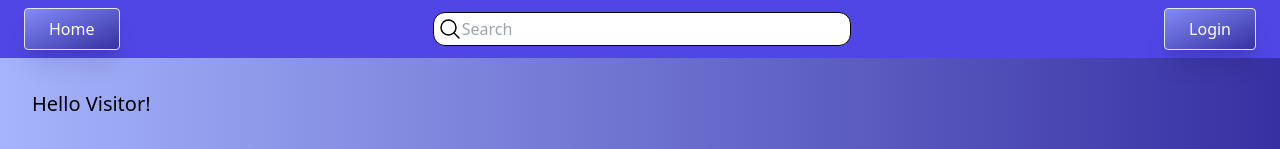
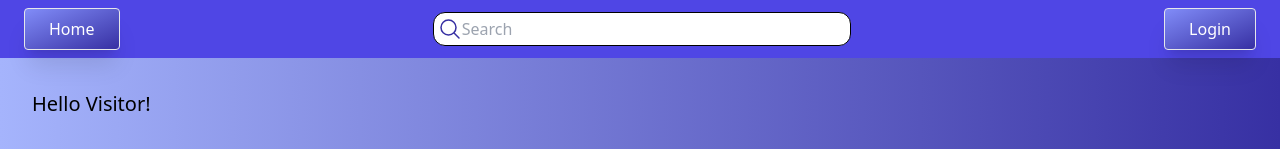
Before and after one commit to ferrbruno/nextar-backoffice-fullstack-challenge, a Next.js app in the folder apps/client/: page / in a window 1280 px wide. Shown: the top 149 px of the page. Built offline with nearby package versions, Linux system fonts and the light colour scheme; no server answers.

Commit message:
refactor(client): adjusted icon props for MagnifyingGlass :recycle:

```diff
--- a/apps/client/src/components/SearchInput/index.tsx
+++ b/apps/client/src/components/SearchInput/index.tsx
@@ -25,7 +25,7 @@ export default function SearchInput({ onSearch }: SearchInputProps) {
 
   return (
     <div className="bg-white border border-black rounded-xl p-1 flex">
-      <MagnifyingGlass />
+      <MagnifyingGlass className="w-6 text-indigo-800" />
       <input
         type="text"
         placeholder="Search"
--- a/apps/client/src/components/icons/MagnifyingGlass/index.tsx
+++ b/apps/client/src/components/icons/MagnifyingGlass/index.tsx
@@ -1,4 +1,6 @@
-export function MagnifyingGlass() {
+import { SVGProps } from "react";
+
+export function MagnifyingGlass(props: SVGProps<SVGSVGElement>) {
   return (
     <svg
       xmlns="http://www.w3.org/2000/svg"
@@ -6,7 +8,7 @@ export function MagnifyingGlass() {
       viewBox="0 0 24 24"
       strokeWidth={1.5}
       stroke="currentColor"
-      className="w-6 h-6"
+      {...props}
     >
       <path
         strokeLinecap="round"
```
